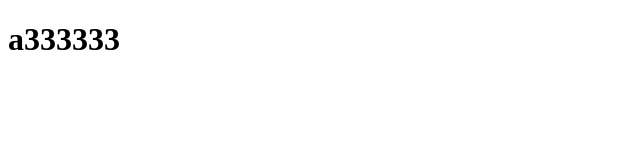
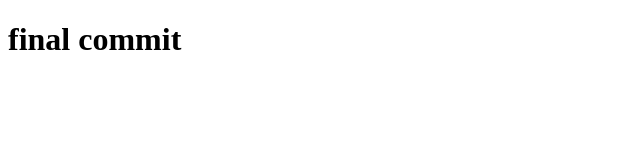
Before and after one commit to brasa-agency/test, a plain HTML site: page index.html in a window 1280 px wide. Shown: the whole page, without its empty margins (0-640 px from the left). Drawn offline with Linux system fonts and the light colour scheme.

Commit message:
final commit

```diff
--- a/index.html
+++ b/index.html
@@ -6,6 +6,6 @@
 	<title>Document</title>
 </head>
 <body>
-	<div><h1>a333333</h1></div>
+	<div><h1>final commit</h1></div>
 </body>
 </html>
```
